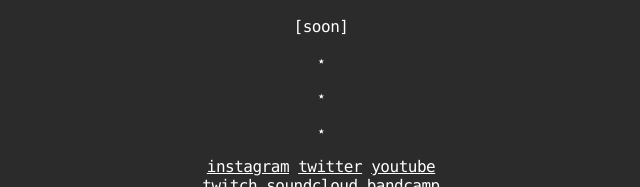
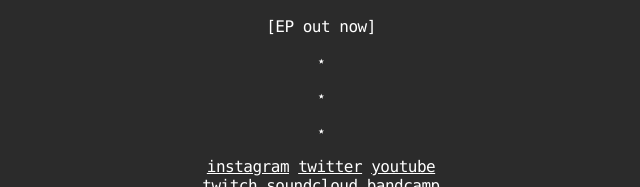
Before and after one commit to iamurze/iamurze.github.io, a plain HTML site: page index.html in a window 1280 px wide. Shown: the part 546-733 px from the top of the page, 319-959 px from the left. Drawn offline with Linux system fonts and the light colour scheme.

Commit message:
Update index.html

```diff
--- a/index.html
+++ b/index.html
@@ -12,7 +12,7 @@
         <p>José Bento, 2004<br>Setúbal, Portugal</p>
         <p>⋆</p>
         <img class="poster" width="300px" src="https://i.imgur.com/jOzuGgj.png">
-        <p>[soon]</p>
+        <p>[EP out now]</p>
         <p>⋆</p>
         <p>⋆</p>
         <p>⋆</p>
```
